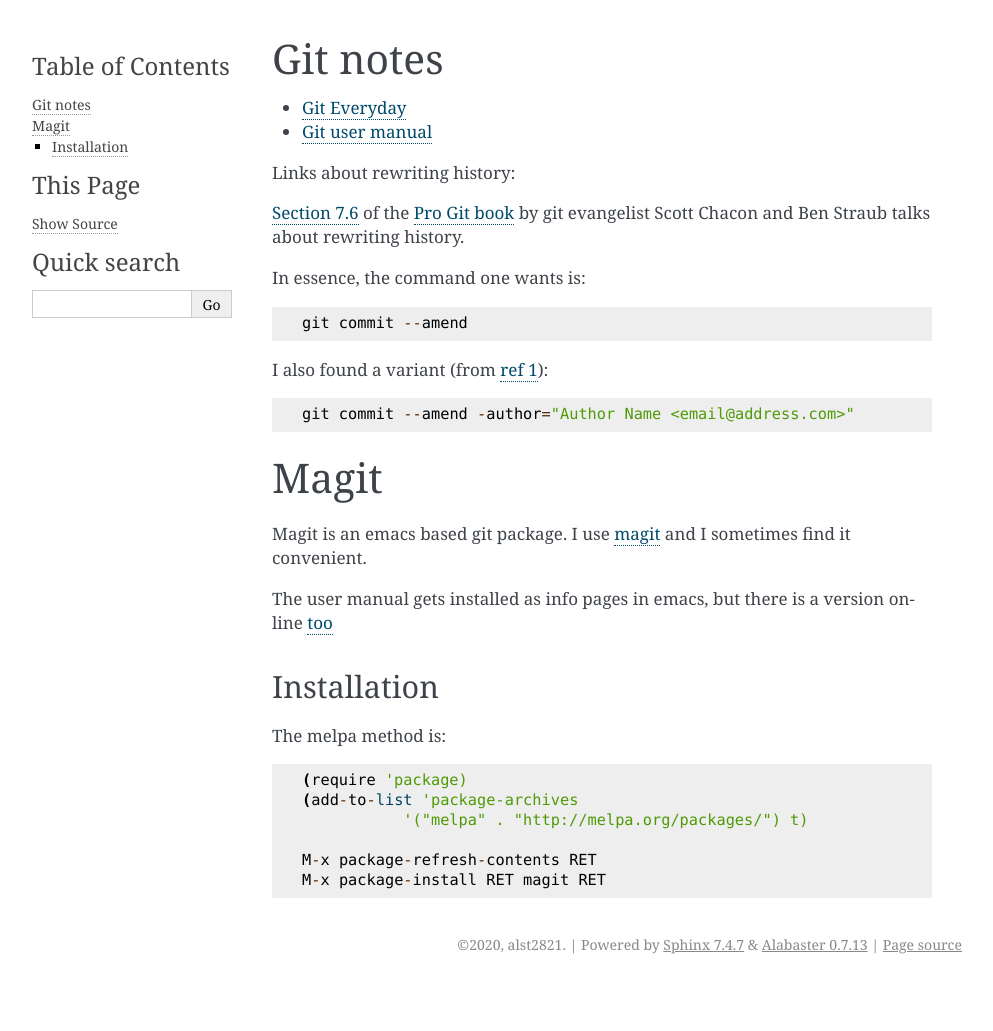
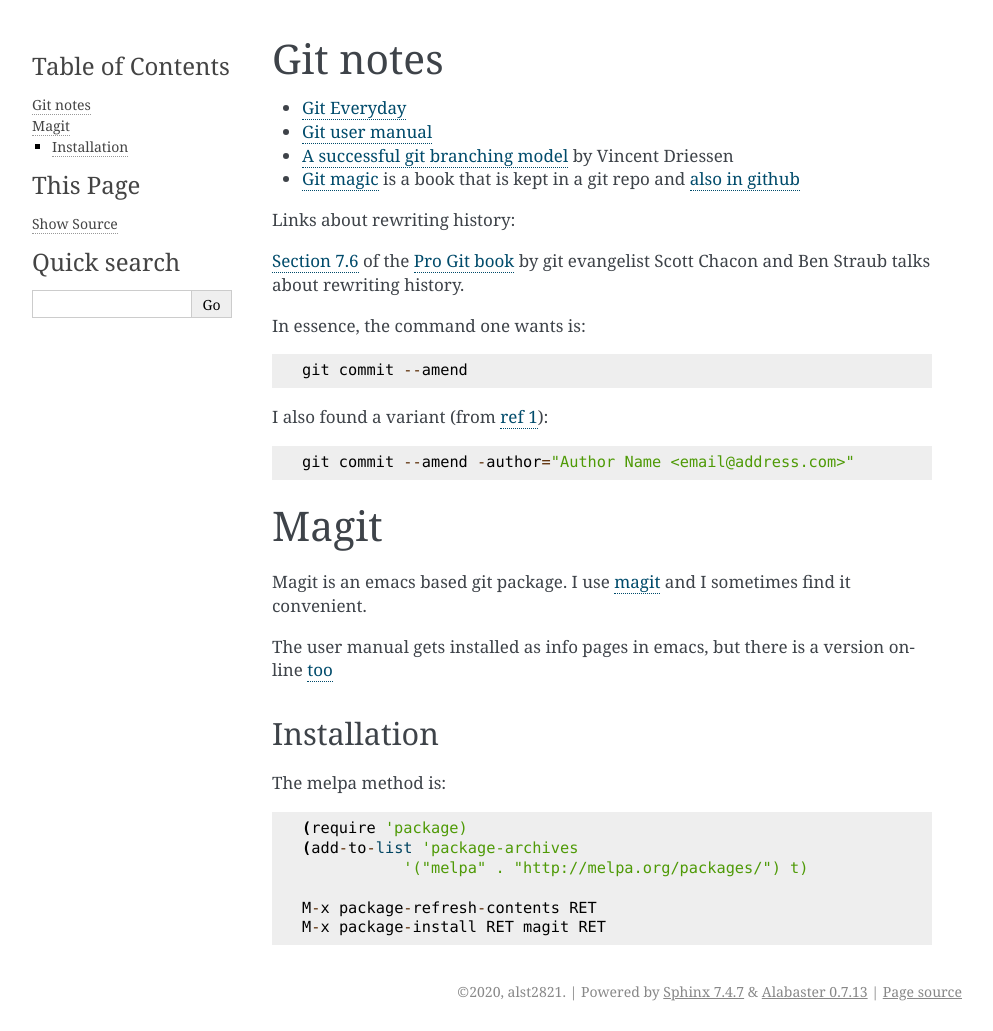
Before and after one commit to alst2821/puffer-fish, a Sphinx documentation site: the page built from doc/git.rst, in a window 1280 px wide. Shown: the whole page, without its empty margins (148-1141 px from the left). Built offline with Sphinx 7.4.7, drawn with Linux system fonts in a browser that asks for light colours; before the commit the page ends 984 px from its top, so only the background shows below that.

Commit message:
add link to book and other git link

```diff
--- a/doc/git.rst
+++ b/doc/git.rst
@@ -5,6 +5,14 @@
 * `Git Everyday <https://mirrors.edge.kernel.org/pub/software/scm/git/docs/giteveryday.html>`_
 
 * `Git user manual <https://mirrors.edge.kernel.org/pub/software/scm/git/docs/user-manual.html>`_
+
+* `A successful git branching model
+  <https://nvie.com/posts/a-successful-git-branching-model/>`_ by
+  Vincent Driessen
+
+* `Git magic`_ is a book that is kept in a git repo and `also in github <https://github.com/blynn/gitmagic>`_
+
+.. _`Git magic`: http://www-cs-students.stanford.edu/~blynn/gitmagic/
 
 
 Links about rewriting history:
```
